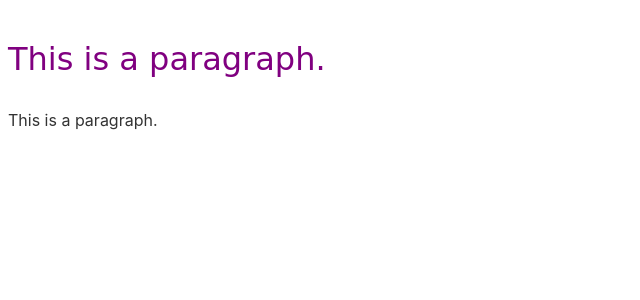
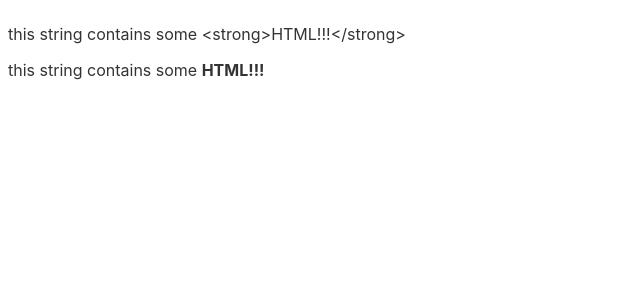
Before and after one commit to lsoulima/course_svelte, a Svelte app in the folder client/: page / in a window 1280 px wide. Shown: the top 300 px of the page, without its empty margins (0-640 px from the left). Built offline with nearby package versions, Linux system fonts and the light colour scheme.

Commit message:
HTML tags

```diff
--- a/client/src/App.svelte
+++ b/client/src/App.svelte
@@ -1,14 +1,11 @@
 <script>
-	import Nested from "./Nested.svelte";
+	let string = `this string contains some <strong>HTML!!!</strong>`;
 </script>
 
-<style>
-	p {
-		color: purple;
-		font-family: "Comic Sans MS", cursive;
-		font-size: 2em;
-	}
-</style>
+<!-- Show Text with tags -->
+<p>{string}</p>
 
-<p>This is a paragraph.</p>
-<Nested />
+<!-- Use the special {@html ...} tag, to interpret HTML code -->
+<p>
+	{@html string}
+</p>
```
